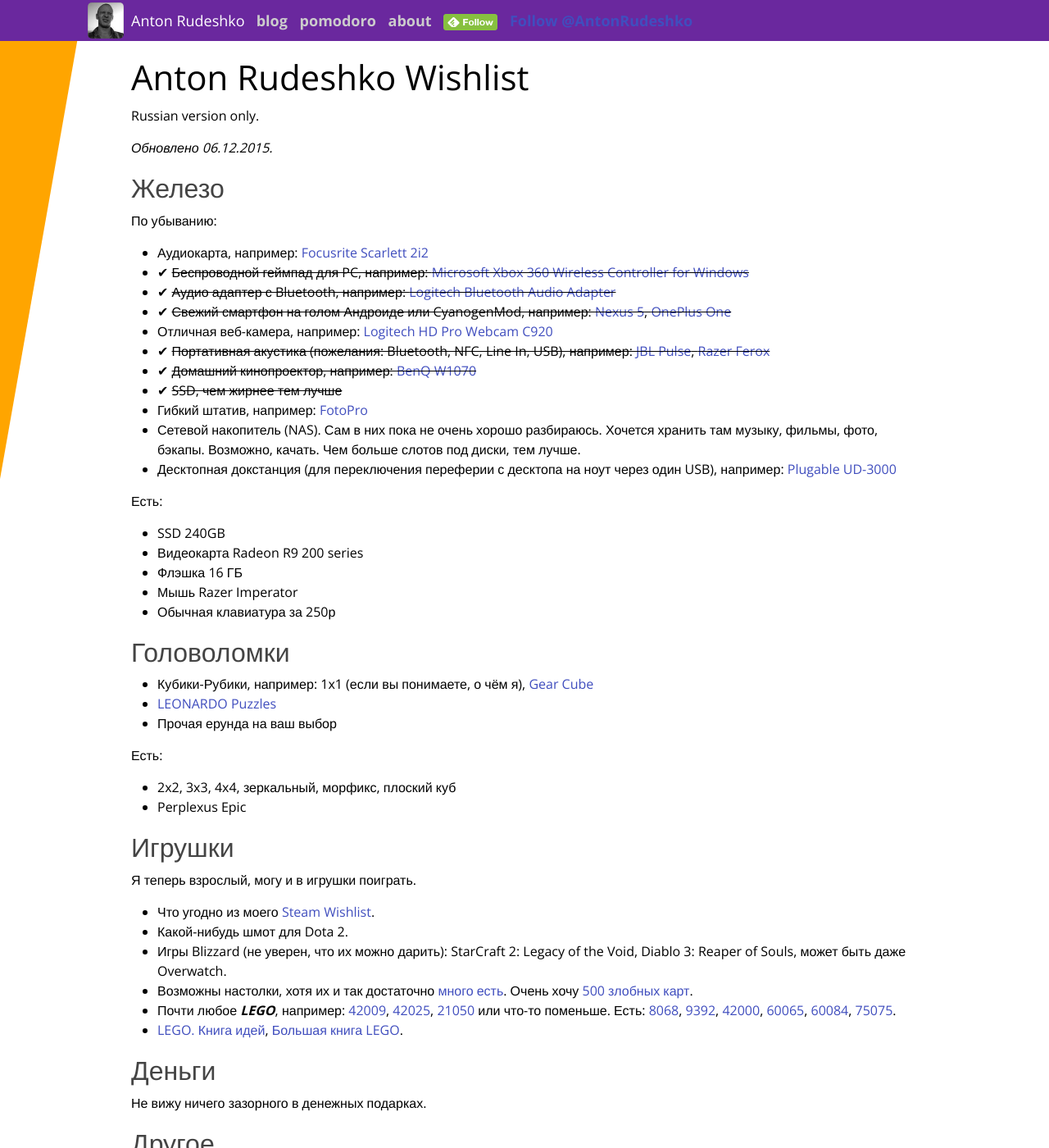
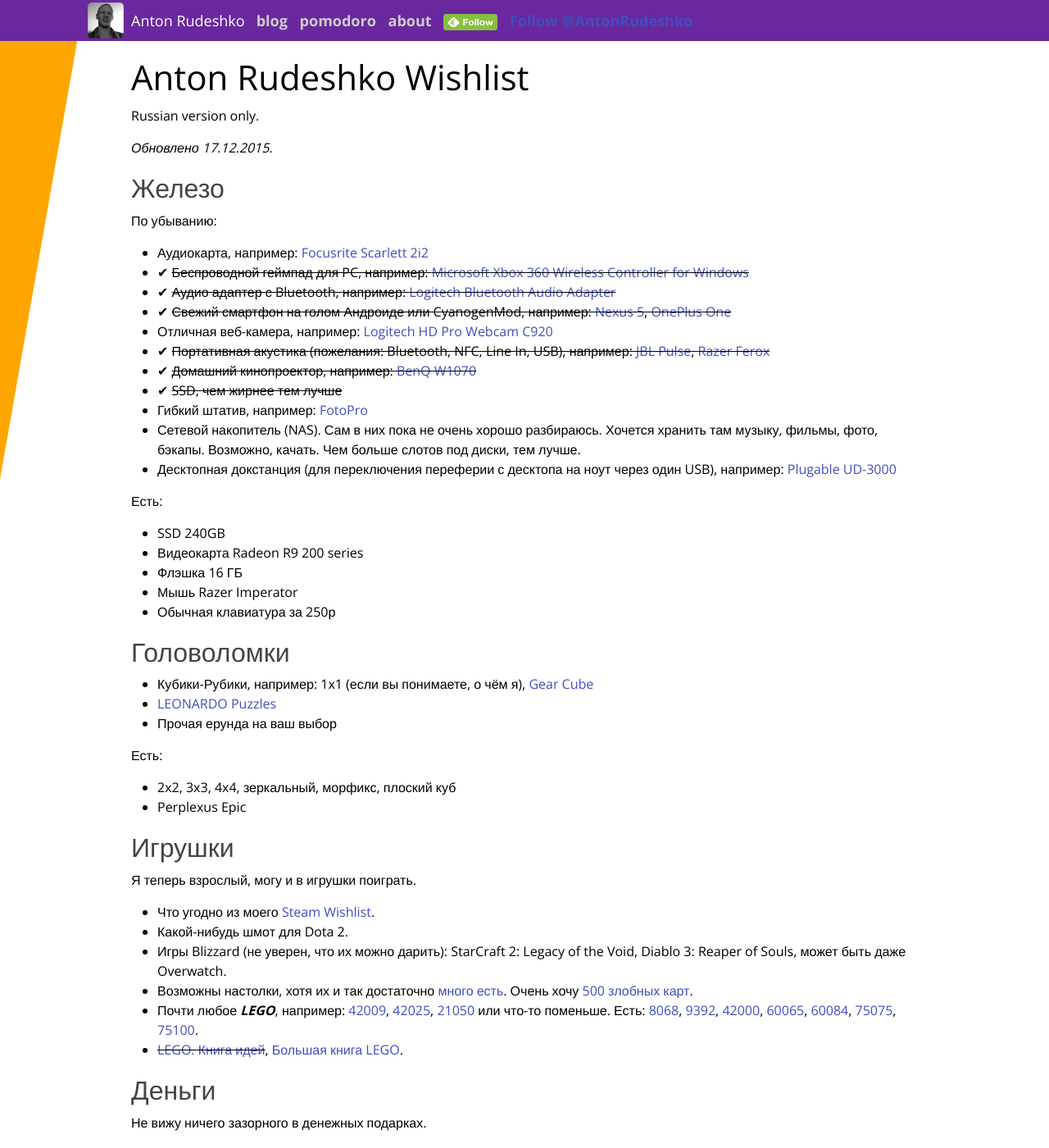
Before and after one commit to anton-rudeshko/anton-rudeshko.github.io, a Jekyll site: the page built from wishlist/index.md, in a window 1280 px wide and 1400 px high. Shown: the whole window at 82% size. Built offline with Jekyll 4.4.1, drawn with Linux system fonts in a browser that asks for light colours; Markdown is read by kramdown in place of the engine named in the settings; comment, search, counter and statistics services are not loaded.

Commit message:
More LEGO

```diff
--- a/wishlist/index.md
+++ b/wishlist/index.md
@@ -7,7 +7,7 @@ title: Anton Rudeshko Wishlist
 
 Russian version only.
 
-*Обновлено 06.12.2015.*
+*Обновлено 17.12.2015.*
 
 ## Железо
 
@@ -52,8 +52,8 @@ Russian version only.
   * Какой-нибудь шмот для Dota 2.
   * Игры Blizzard (не уверен, что их можно дарить): StarCraft 2: Legacy of the Void, Diablo 3: Reaper of Souls, может быть даже Overwatch.
   * Возможны настолки, хотя их и так достаточно [много есть][board]. Очень хочу [500 злобных карт][500].
-  * Почти любое ***LEGO***, например: [42009][42009], [42025][42025], [21050][21050] или что-то поменьше. Есть: [8068][8068], [9392][9392], [42000][42000], [60065][60065], [60084][60084], [75075][75075].
-  * [LEGO. Книга идей][lego-ideas], [Большая книга LEGO][lego-big].
+  * Почти любое ***LEGO***, например: [42009][42009], [42025][42025], [21050][21050] или что-то поменьше. Есть: [8068][8068], [9392][9392], [42000][42000], [60065][60065], [60084][60084], [75075][75075], [75100][75100].
+  * ~~[LEGO. Книга идей][lego-ideas]~~, [Большая книга LEGO][lego-big].
 
 [steam]: http://steamcommunity.com/id/Tesla404/wishlist
 
@@ -69,6 +69,7 @@ Russian version only.
 [60065]: http://shop.lego.com/en-US/ATV-Patrol-60065
 [60084]: http://shop.lego.com/en-US/Racing-Bike-Transporter-60084
 [75075]: http://shop.lego.com/en-US/AT-AT-75075
+[75100]: http://shop.lego.com/en-US/First-Order-Snowspeeder-75100
 
 [lego-ideas]: http://www.ozon.ru/context/detail/id/23876708/
 [lego-big]: http://www.mann-ivanov-ferber.ru/books/paperbook/unofficial-lego-builders-guide/
```
